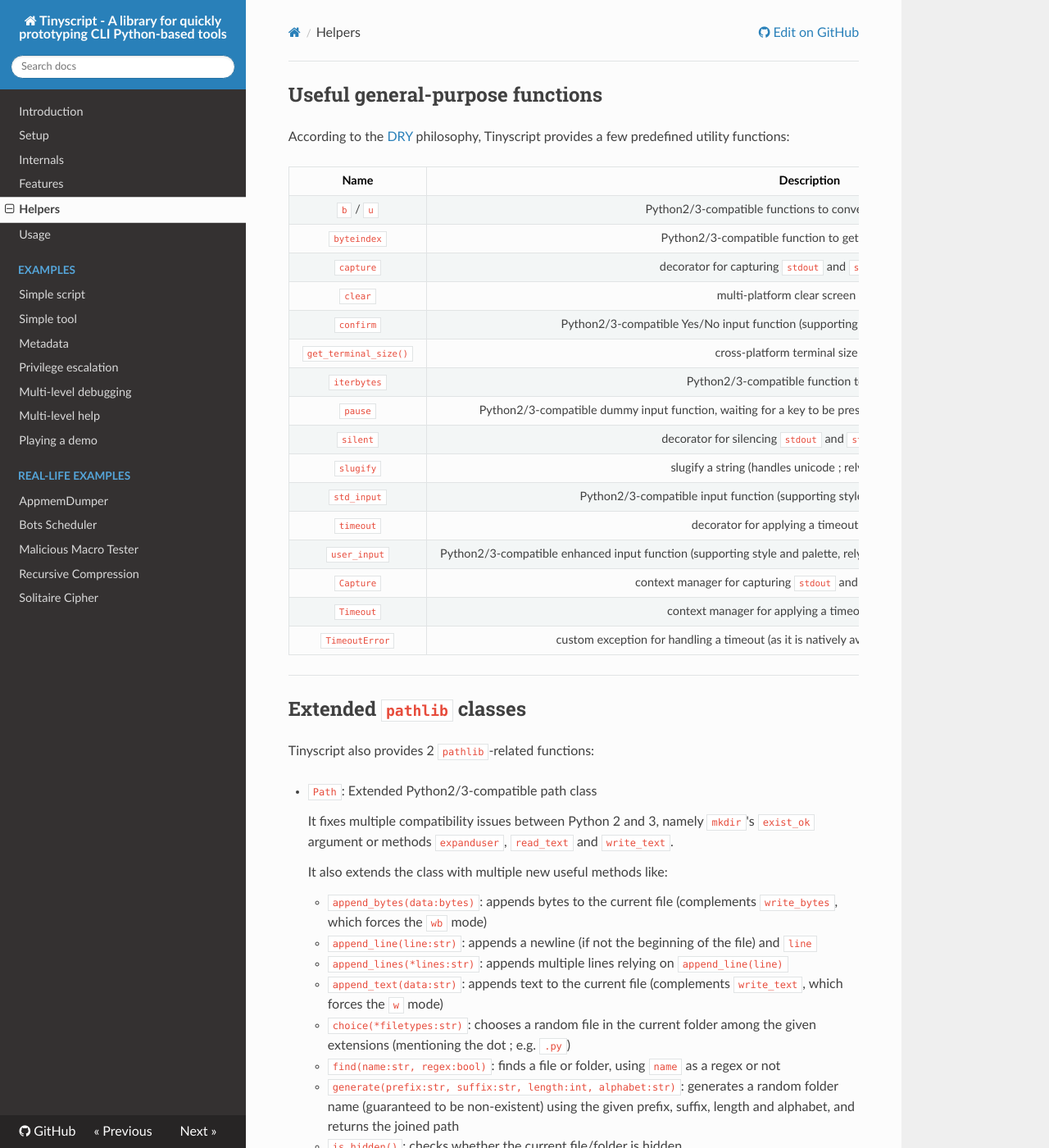
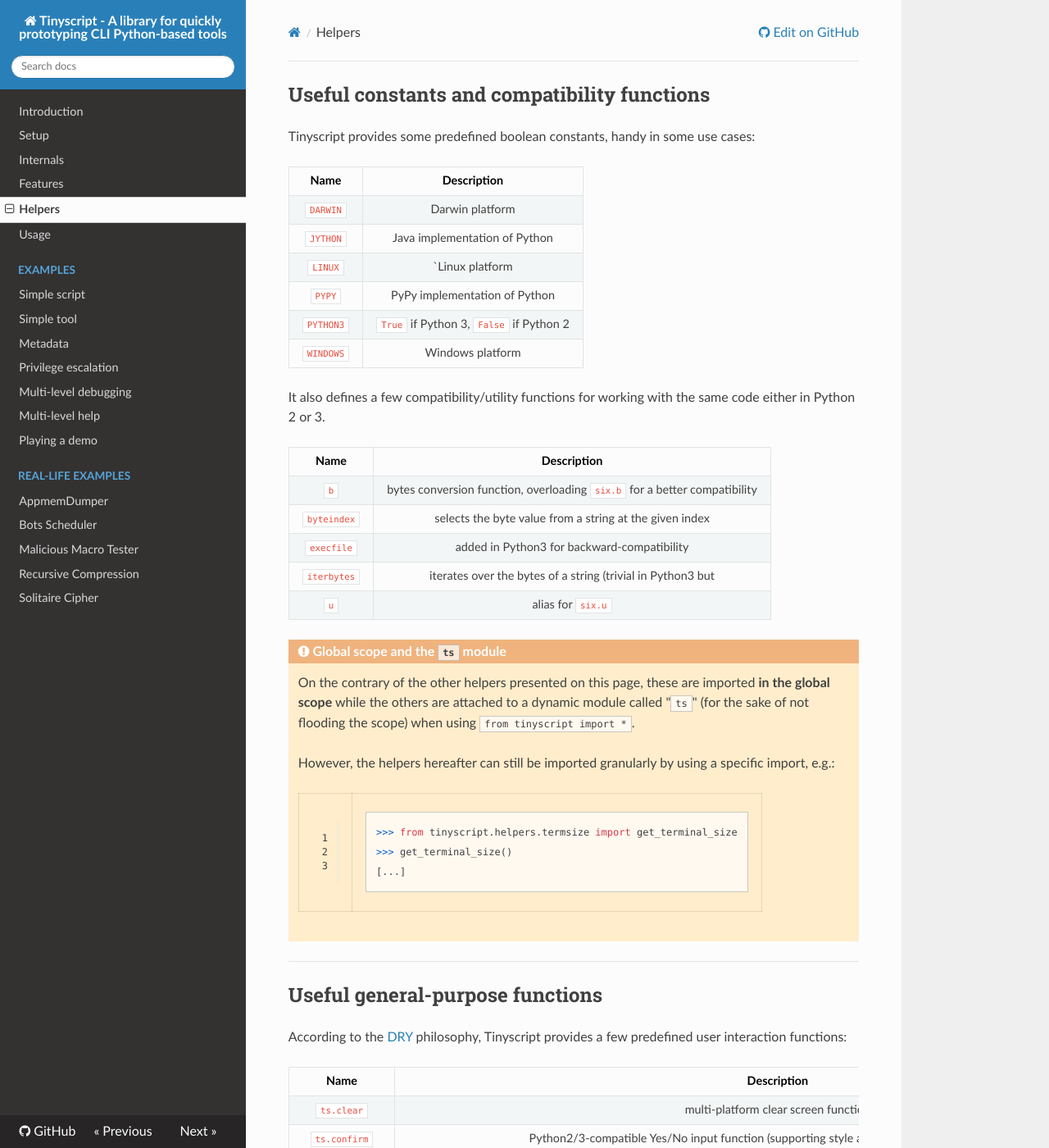
Before and after one commit to dhondta/python-tinyscript, an MkDocs documentation site: the page built from docs/helpers.md, in a window 1280 px wide and 1400 px high. Shown: the whole window at 82% size. Built offline with MkDocs 1.6.1, drawn with Linux system fonts in a browser that asks for light colours; nearby versions of some CDN libraries; old or Windows-style settings are respelled for this version of MkDocs; some of the changed text lies outside the part shown.

Commit message:
Updated the documentation according to recent changes

````diff
--- a/docs/helpers.md
+++ b/docs/helpers.md
@@ -1,25 +1,66 @@
-## Useful general-purpose functions
+## Useful constants and compatibility functions
 
-According to the [DRY](https://en.wikipedia.org/wiki/Don%27t_repeat_yourself) philosophy, Tinyscript provides a few predefined utility functions:
+Tinyscript provides some predefined boolean constants, handy in some use cases:
 
 **Name** | **Description**
 :---: | :---:
-`b` / `u` | Python2/3-compatible functions to convert to bytes or unicode
-`byteindex` | Python2/3-compatible function to get the index of a byte
-`capture` | decorator for capturing `stdout` and `stderr` of a function
-`clear` | multi-platform clear screen function
-`confirm` | Python2/3-compatible Yes/No input function (supporting style and palette, relying on [`colorful`](https://github.com/timofurrer/colorful)
-`get_terminal_size()` | cross-platform terminal size function
-`iterbytes` | Python2/3-compatible function to iterate bytes
-`pause` | Python2/3-compatible dummy input function, waiting for a key to be pressed (supporting style and palette, relying on [`colorful`](https://github.com/timofurrer/colorful)
-`silent` | decorator for silencing `stdout` and `stderr` of a function
-`slugify` | slugify a string (handles unicode ; relying on [`slugify`](https://github.com/un33k/python-slugify))
-`std_input` | Python2/3-compatible input function (supporting style and palette, relying on [`colorful`](https://github.com/timofurrer/colorful))
-`timeout` | decorator for applying a timeout to a function
-`user_input` | Python2/3-compatible enhanced input function (supporting style and palette, relying on [`colorful`](https://github.com/timofurrer/colorful), choices, default value and 'required' option)
-`Capture` | context manager for capturing `stdout` and `stderr` of a code block
-`Timeout` | context manager for applying a timeout to a code block
-`TimeoutError` | custom exception for handling a timeout (as it is natively available in Python 3 but not in Python 2)
+`DARWIN` | Darwin platform
+`JYTHON` | Java implementation of Python
+`LINUX` | `Linux platform
+`PYPY` | PyPy implementation of Python
+`PYTHON3` | `True` if Python 3, `False` if Python 2
+`WINDOWS` | Windows platform
+
+It also defines a few compatibility/utility functions for working with the same code either in Python 2 or 3.
+
+**Name** | **Description**
+:---: | :---:
+`b` | bytes conversion function, overloading `six.b` for a better compatibility
+`byteindex` | selects the byte value from a string at the given index
+`execfile` | added in Python3 for backward-compatibility
+`iterbytes` | iterates over the bytes of a string (trivial in Python3 but
+`u` | alias for `six.u`
+
+!!! warning "Global scope and the `ts` module"
+
+    On the contrary of the other helpers presented on this page, these are imported **in the global scope** while the others are attached to a dynamic module called "`ts`" (for the sake of not flooding the scope) when using `from tinyscript import *`.
+
+    However, the helpers hereafter can still be imported granularly by using a specific import, e.g.:
+
+        :::python
+        >>> from tinyscript.helpers.termsize import get_terminal_size
+        >>> get_terminal_size()
+        [...]
+
+-----
+
+## Useful general-purpose functions
+
+According to the [DRY](https://en.wikipedia.org/wiki/Don%27t_repeat_yourself) philosophy, Tinyscript provides a few predefined user interaction functions:
+
+**Name** | **Description**
+:---: | :---:
+`ts.clear` | multi-platform clear screen function
+`ts.confirm` | Python2/3-compatible Yes/No input function (supporting style and palette, relying on [`colorful`](https://github.com/timofurrer/colorful)
+`ts.pause` | Python2/3-compatible dummy input function, waiting for a key to be pressed (supporting style and palette, relying on [`colorful`](https://github.com/timofurrer/colorful)
+`ts.std_input` | Python2/3-compatible input function (supporting style and palette, relying on [`colorful`](https://github.com/timofurrer/colorful))
+`ts.user_input` | Python2/3-compatible enhanced input function (supporting style and palette, relying on [`colorful`](https://github.com/timofurrer/colorful), choices, default value and 'required' option)
+
+It also provides some other utility functions:
+
+**Name** | **Description**
+:---: | :---:
+`ts.bruteforce` | generator for making strings using a given alphabet from a minimum to a maximum length
+`ts.capture` | decorator for capturing `stdout` and `stderr` of a function
+`ts.execute` | dummy alias for calling a subprocess and returning its STDOUT and STDERR
+`ts.get_terminal_size` | cross-platform terminal size function
+`ts.silent` | decorator for silencing `stdout` and `stderr` of a function
+`ts.slugify` | slugify a string (handles unicode ; relying on [`slugify`](https://github.com/un33k/python-slugify))
+`ts.stdin_pipe` | Python2/3-compatible iterator of STDIN lines
+`ts.timeout` | decorator for applying a timeout to a function
+`ts.Capture` | context manager for capturing `stdout` and `stderr` of a code block
+`ts.Timeout` | context manager for applying a timeout to a code block
+`ts.TimeoutError` | custom exception for handling a timeout (as it is natively available in Python 3 but not in Python 2)
 
 -----
 
@@ -27,7 +68,7 @@
 
 Tinyscript also provides 2 `pathlib`-related functions:
 
-- `Path`: Extended Python2/3-compatible path class
+- `ts.Path`: Extended Python2/3-compatible path class
 
     It fixes multiple compatibility issues between Python 2 and 3, namely `mkdir`'s `exist_ok` argument or methods `expanduser`, `read_text` and `write_text`.
 
@@ -58,7 +99,7 @@
     - `size`: returns path's size (recursively computed if it is a folder)
     - `text`: returns file's content as text
 
-- `MirrorPath`: additional class for handling mirrored files and folders
+- `ts.MirrorPath`: additional class for handling mirrored files and folders
 
     This mirrors an item, that is, if the given source does not exist in the given destination, it creates a symbolic link and recurses if it is a folder.
 
@@ -67,7 +108,7 @@
 
     Basically, a path can be mirrored this way: `MirrorPath(destination, source)`. However, it can also be defined as `p = MirrorPath(destination)` and the `p.mirror(source)` method can then be used.
 
-- `TempPath`: additional class for handling temporary folder
+- `ts.TempPath`: additional class for handling temporary folder
 
     This automatically creates a folder with a randomly generated name in OS' temporary location using a prefix, suffix, length and alphabet (like for `Path.generate(...)`).
 
@@ -81,35 +122,35 @@
 
 **Function** | **Description**
 :---: | :---:
-`is_bin` | binary string (with or without `\W` separators)
-`is_dict` | dictionary
-`is_dir` / `is_folder` | dummy shortcuts to `os.path.isdir`
-`is_file` | dummy shortcut to `os.path.isfile`
-`is_hash` | hash string, among MD5/SHA1/SHA224/SHA256/SHA512
-`is_hex` | hexadecimal string (case insensitive)
-`is_int` / `is_pos_int` / `is_neg_int` | integer (positive / negative)
-`is_lambda` / `is_function` | lazy or any function
-`is_list` | list, tuple, set
-`is_md5` | MD5 hash
-`is_sha1` | SHA1 hash
-`is_sha224` | SHA224 hash
-`is_sha256` | SHA256 hash
-`is_sha512` | SHA512 hash
-`is_str` | str, bytes, unicode
+`ts.is_bin` | binary string (with or without `\W` separators)
+`ts.is_dict` | dictionary
+`ts.is_dir` / `ts.is_folder` | dummy shortcuts to `os.path.isdir`
+`ts.is_file` | dummy shortcut to `os.path.isfile`
+`ts.is_hash` | hash string, among MD5/SHA1/SHA224/SHA256/SHA512
+`ts.is_hex` | hexadecimal string (case insensitive)
+`ts.is_int` / `ts.is_pos_int` / `ts.is_neg_int` | integer (positive / negative)
+`ts.is_lambda` / `ts.is_function` | lazy or any function
+`ts.is_list` | list, tuple, set
+`ts.is_md5` | MD5 hash
+`ts.is_sha1` | SHA1 hash
+`ts.is_sha224` | SHA224 hash
+`ts.is_sha256` | SHA256 hash
+`ts.is_sha512` | SHA512 hash
+`ts.is_str` | str, bytes, unicode
 
 And for network-related data:
 
 **Function** | **Description**
 :---: | :---:
-`is_defgw` | default gateway
-`is_domain` | domain name
-`is_email` | email address
-`is_gw` | gateway
-`is_ifaddr` | interface address
-`is_ip` / `is_ipv4` / `is_ipv6` | IPv4 or IPv6 address
-`is_mac` | MAC address
-`is_netif` | network interface
-`is_port` | port number
+`ts.is_defgw` | default gateway
+`ts.is_domain` | domain name
+`ts.is_email` | email address
+`ts.is_gw` | gateway
+`ts.is_ifaddr` | interface address
+`ts.is_ip` / `ts.is_ipv4` / `ts.is_ipv6` | IPv4 or IPv6 address
+`ts.is_mac` | MAC address
+`ts.is_netif` | network interface
+`ts.is_port` | port number
 
 ## Common argument types
 
@@ -117,41 +158,41 @@
 
 **Type** | **Output** | **Description**
 :---: | :---: | :---:
-`any_hash` | `str` | any valid hash amongst MD5|SHA1|SHA224|SHA256|SHA512
-`file_exists` | `str` | existing file path
-`files_list` | `lst(str)` | list of only existing file paths
-`files_filtered_list` | `lst(str)` | list of at least one existing file path (bad paths are filtered)
-`folder_exists` / `folder_exists_or_create` | `str` | existing folder or folder to be created if it does not exist
-`ints` | `lst(int)` | list of integers
-`md5_hash` | MD5 hash
-`neg_int` / `negative_int` | `int` | single negative integer
-`neg_ints` / `negative_ints` | `lst(int)` | list of negative integers
-`pos_int` / `positive_int` | `int` | single positive integer
-`pos_ints` / `positive_ints` | `lst(int)` | list of positive integers
-`sha1_hash` | SHA1 hash
-`sha224_hash` | SHA224 hash
-`sha256_hash` | SHA256 hash
-`sha512_hash` | SHA512 hash
+`ts.any_hash` | `str` | any valid hash amongst MD5|SHA1|SHA224|SHA256|SHA512
+`ts.file_exists` | `str` | existing file path
+`ts.files_list` | `list(str)` | list of only existing file paths
+`ts.files_filtered_list` | `list(str)` | list of at least one existing file path (bad paths are filtered)
+`ts.folder_exists` / `folder_exists_or_create` | `str` | existing folder or folder to be created if it does not exist
+`ts.ints` | `list(int)` | list of integers
+`ts.md5_hash` | `str` | MD5 hash
+`ts.neg_int` / `negative_int` | `int` | single negative integer
+`ts.neg_ints` / `negative_ints` | `list(int)` | list of negative integers
+`ts.pos_int` / `positive_int` | `int` | single positive integer
+`ts.pos_ints` / `positive_ints` | `list(int)` | list of positive integers
+`ts.sha1_hash` | `str` | SHA1 hash
+`ts.sha224_hash` | `str` | SHA224 hash
+`ts.sha256_hash` | `str` | SHA256 hash
+`ts.sha512_hash` | `str` | SHA512 hash
 
 
 And for network-related types:
 
 **Type** | **Output** | **Description**
 :---: | :---: | :---:
-`default_gateway_address` | valid default gateway address
-`domain_name` | valid domain name
-`email_address` | valid email address
-`gateway_address` | valid gateway address
-`interface_address` | assigned interface address
-`interface_address_list` | list of assigned interface addresses
-`interface_address_filtered_list` | list of assigned interface addresses, with non-assigned ones filtered
-`ip_address` / `ipv4_address` / `ipv6_address` | `IPAddress` | valid IP address (IPv4 or IPv6, in integer or string format)
-`ip_address_list` / `ipv4_address_list` / `ipv6_address_list` | `generator(netaddr.IPAddress)` | list of IP addresses or networks (IPv4 or IPv6, in integer or string format)
-`ip_address_network` / `ipv4_address_network` / `ipv6_address_network` | `generator(netaddr.IPAddress)` | valid IP address network in CIDR notation (e.g. `192.168.1.0/24`)
-`mac_address` | `netaddr.EUI` | valid MAC address (integer or string)
-`network_interface` | valid network interface on the current system
-`port_number` | `int` | valid port number
-`port_number_range` | `lst(int)` | valid list of port numbers, ranging from and to the given bounds
+`ts.default_gateway_address` | `str` | valid default gateway address
+`ts.domain_name` | `str`  | valid domain name
+`ts.email_address` | `str`  | valid email address
+`ts.gateway_address` | `str`  | valid gateway address
+`ts.interface_address` | `str`  | assigned interface address
+`ts.interface_address_list` | `list(str)`  | list of assigned interface addresses
+`ts.interface_address_filtered_list` | `list(str)` | list of assigned interface addresses, with non-assigned ones filtered
+`ts.ip_address` / `ts.ipv4_address` / `ts.ipv6_address` | `netaddr.IPAddress` | valid IP address (IPv4 or IPv6, in integer or string format)
+`ts.ip_address_list` / `ts.ipv4_address_list` / `ts.ipv6_address_list` | `generator(netaddr.IPAddress)` | list of IP addresses or networks (IPv4 or IPv6, in integer or string format)
+`ts.ip_address_network` / `ts.ipv4_address_network` / `ts.ipv6_address_network` | `generator(netaddr.IPAddress)` | valid IP address network in CIDR notation (e.g. `192.168.1.0/24`)
+`ts.mac_address` | `netaddr.EUI` | valid MAC address (integer or string)
+`ts.network_interface` | `str` | valid network interface on the current system
+`ts.port_number` | `int` | valid port number
+`ts.port_number_range` | `list(int)` | valid list of port numbers, ranging from and to the given bounds
 
 -----
 
@@ -165,7 +206,7 @@
 
 The currently supported functions are:
 
-- Binary <=> Integer: `bin2int` / `int2bin`
+- Binary <=> Integer: `ts.bin2int` / `ts.int2bin`
 
         :::python
         >>> bin2int("0100")
@@ -190,7 +231,7 @@
         >>> bin2int("00000000 00000100", n_groups=2, order="big")
         1024
 
-- Binary <=> Hexadecimal: `bin2hex` / `hex2bin`
+- Binary <=> Hexadecimal: `ts.bin2hex` / `ts.hex2bin`
 
         :::python
         >>> hex2bin("deadbeef", sep=" ")
@@ -198,7 +239,7 @@
         >>> bin2hex("11011110 10101101 10111110 11101111")
         'deadbeef'
 
-- Binary <=> String: `bin2str` / `str2bin`
+- Binary <=> String: `ts.bin2str` / `ts.str2bin`
 
         :::python
         >>> str2bin("test")
@@ -211,7 +252,7 @@
         >>> bin2str('1110100 1100101 1110011 1110100')
         'test'
 
-- Integer <=> Hexadecimal: `int2hex` / `hex2int`
+- Integer <=> Hexadecimal: `ts.int2hex` / `ts.hex2int`
 
         :::python
         >>> hex2int("deadbeef")
@@ -224,7 +265,7 @@
         >>> hex2int("00000000deadbeef")
         3735928559
 
-- Integer <=> String: `int2str` / `str2int`
+- Integer <=> String: `ts.int2str` / `ts.str2int`
 
         :::python
         >>> str2int("test")
@@ -242,47 +283,13 @@
         >>> int2str(8387236823645254770, 6909543)
         'test string'
 
-- Hexadecimal <=> String: `hex2str` / `str2hex`
+- Hexadecimal <=> String: `ts.hex2str` / `ts.str2hex`
 
         :::python
         >>> str2hex("test string")
         '7465737420737472696e67'
         >>> hex2str("7465737420737472696e67")
         'test string'
-
------
-
-## Useful constants
-
-Tinyscript also provides some predefined boolean constants:
-
-**Name** | **Description**
-:---: | :---:
-`DARWIN` | Darwin platform
-`JYTHON` | Java implementation of Python
-`LINUX` | `Linux platform
-`PYPY` | PyPy implementation of Python
-`PYTHON3` | `True` if Python 3, `False` if Python 2
-`WINDOWS` | Windows platform
-
------
-
-## Runtime monkey-patching functions
-
-Code can be monkey-patched at runtime using multiple functions, depending on what should be patched and how. This feature relies on the [`patchy`](https://github.com/adamchainz/patchy) module.
-
-The functions for this purpose are:
-
-- `code_patch`: alias for `patchy.patch`, taking a function and a patch file's text as arguments.
-- `code_unpatch`: alias for `patchy.unpatch`, taking a function and a previous patch file's text as arguments in order to revert the function to its previous version.
-- `CodePatch`: context manager, alias for `patchy.temp_patch`, taking a function in argument and a patch ; it patches the function in the context of the open code block and then restores the function at the end of this block.
-- `code_add_line`, `code_add_lines`, `code_insert_line`, `code_insert_line`: it allows to add line(s) at specific indices (starting from 0), before or after (using `after=True`).
-- `code_delete_line`, `code_delete_lines`, `code_remove_line`, `code_remove_lines`: it allows to delete line(s) by index (starting from 0).
-- `code_replace`: wrapper for `patchy.replace`, handling multiple replacements at a time, either replacing whole function (like in original `replace`) or only parts of the code.
-- `code_replace_lines`: for replacing specific lines in the code of a given function, specifying replacements as pairs of line index (starting from 0) and replacement text.
-- `code_restore`: for restoring a function to its original code.
-- `code_revert`: for reverting code to a previous version (up to 3 previous versions).
-- `code_source`: for getting function's source code (shortcut for `patchy.api._get_source`).
 
 -----
 
--- a/docs/internals.md
+++ b/docs/internals.md
@@ -58,7 +58,7 @@
 
 This is achieved by passing arguments to `initialize(...)`.
 
-Various [features](../features/) are handled by this initialization and are explained in the related section of this documentation.
+Various [features](features.md) are handled by this initialization and are explained in the related section of this documentation.
 
 -----
 
@@ -136,20 +136,36 @@
 
 ## Pre-imports
 
-Some common built-in or popular modules are preimported.
+Some common built-in or popular modules are preimported. Some others are enhanced to provide additional features. This can be inspected using the `__imports__` dunder.
 
 ```sh
 $ python
 [...]
 >>> from tinyscript import *
->>> __preimports__
-['argparse', 'base64', 'binascii', 'collections', 'configparser', 'hashlib',
- 'itertools', 'logging', 'os', 'random', 're', 'shutil', 'signal', 'string',
-  'sys', 'time', 'virtualenv']
->>> __optimports__
-['numpy', 'pandas']
->>> __badimports__
-['fs']
+>>> pprint(__imports__)
+{'bad': [],
+ 'enhanced': ['code', 'hashlib', 'logging', 'virtualenv'],
+ 'optional': ['bs4', 'fs', 'numpy', 'pandas', 'requests'],
+ 'standard': ['argparse',
+              'ast',
+              'base64',
+              'binascii',
+              'codecs',
+              'collections',
+              'configparser',
+              'ctypes',
+              'fileinput',
+              'itertools',
+              'os',
+              'random',
+              're',
+              'shutil',
+              'signal',
+              'string',
+              'struct',
+              'subprocess',
+              'sys',
+              'time']}
 ```
 
 In a script/tool, all these modules are preimported within the global namespace using the line `from tinyscript import *`.
@@ -157,6 +173,26 @@
 Modules can be loaded within a script/tool using the `load(module, optional)` function. If setting `optional` to `False` (the default) and the module does not exist, the name will be appended to the `__badimports__` list.
 
 Modules can also be reloaded using `reload` (this of `importlib` for Python 3, and the native one in Python 2 as it does not exist in `importlib` for Python 2).
+
+!!! note "Improvements to `code`"
+
+    Formerly a set of [helper functions](helpers.md), the followings have been attached to the `code` module, which is now preimported.
+
+    Code can be monkey-patched at runtime using multiple functions, depending on what should be patched and how. Note that some of the functions rely on the [`patchy`](https://github.com/adamchainz/patchy) module.
+
+    - `add_line`, `add_lines`, `insert_line`, `insert_line`: it allows to add line(s) at specific indices (starting from 0), before or after (using `after=True`).
+    - `delete_line`, `delete_lines`, `remove_line`, `remove_lines`: it allows to delete line(s) by index (starting from 0).
+    - `patch`: alias for `patchy.patch`, taking a function and a patch file's text as arguments.
+    - `replace`: wrapper for `patchy.replace`, handling multiple replacements at a time, either replacing whole function (like in original `replace`) or only parts of the code.
+    - `replace_lines`: for replacing specific lines in the code of a given function, specifying replacements as pairs of line index (starting from 0) and replacement text.
+    - `restore`: for restoring a function to its original code.
+    - `revert`: for reverting code to a previous version (up to 3 previous versions).
+    - `source`: for getting function's source code (shortcut for `patchy.api._get_source`).
+    - `unpatch`: alias for `patchy.unpatch`, taking a function and a previous patch file's text as arguments in order to revert the function to its previous version.
+
+    A context manager is also available:
+
+    - `Patch`: alias for `patchy.temp_patch`, taking a function in argument and a patch ; it patches the function in the context of the open code block and then restores the function at the end of this block.
 
 !!! note "Improvements to `hashlib`"
 
````
Also changed, not shown: docs/features.md (+13 -14 lines).
